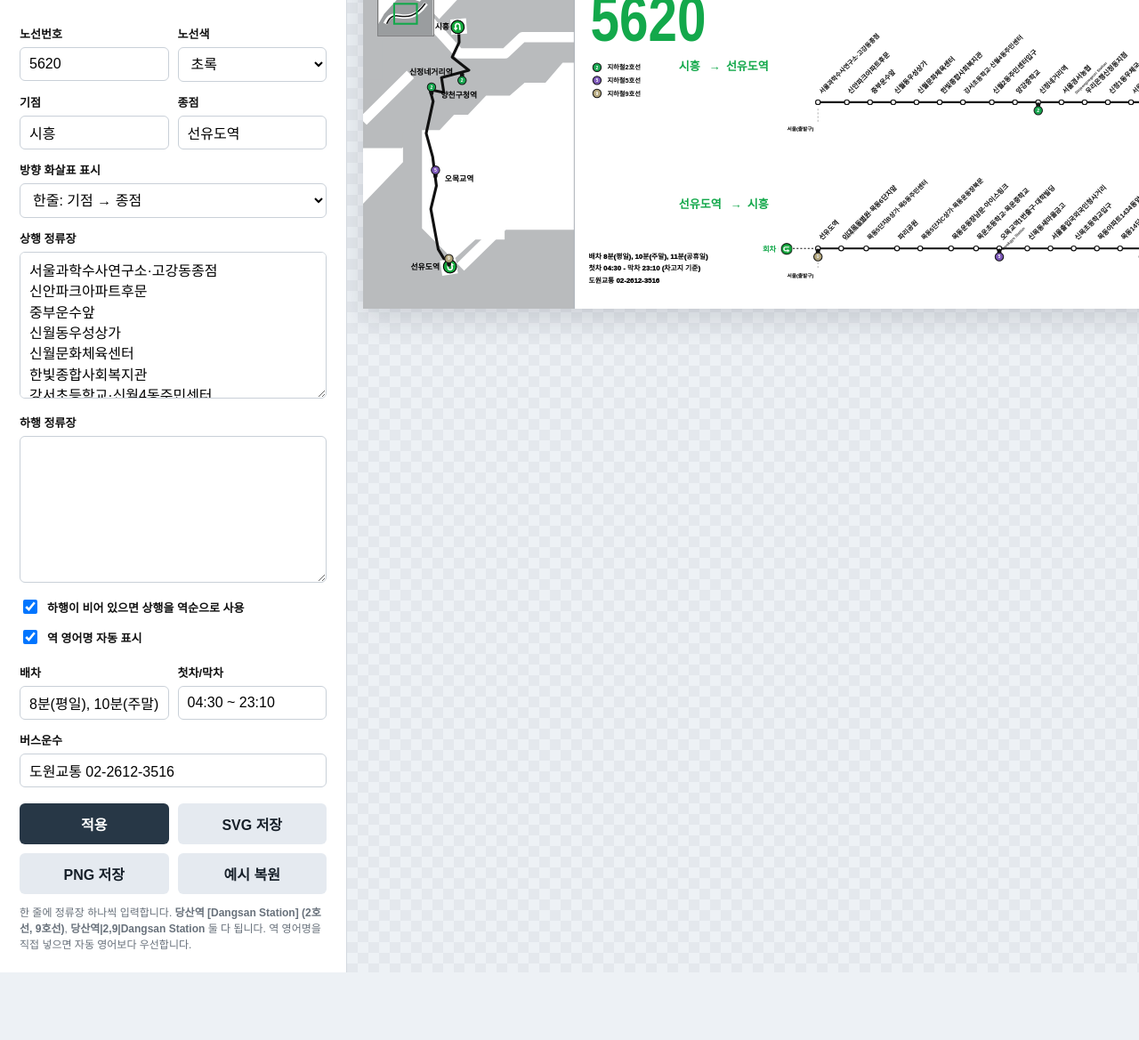
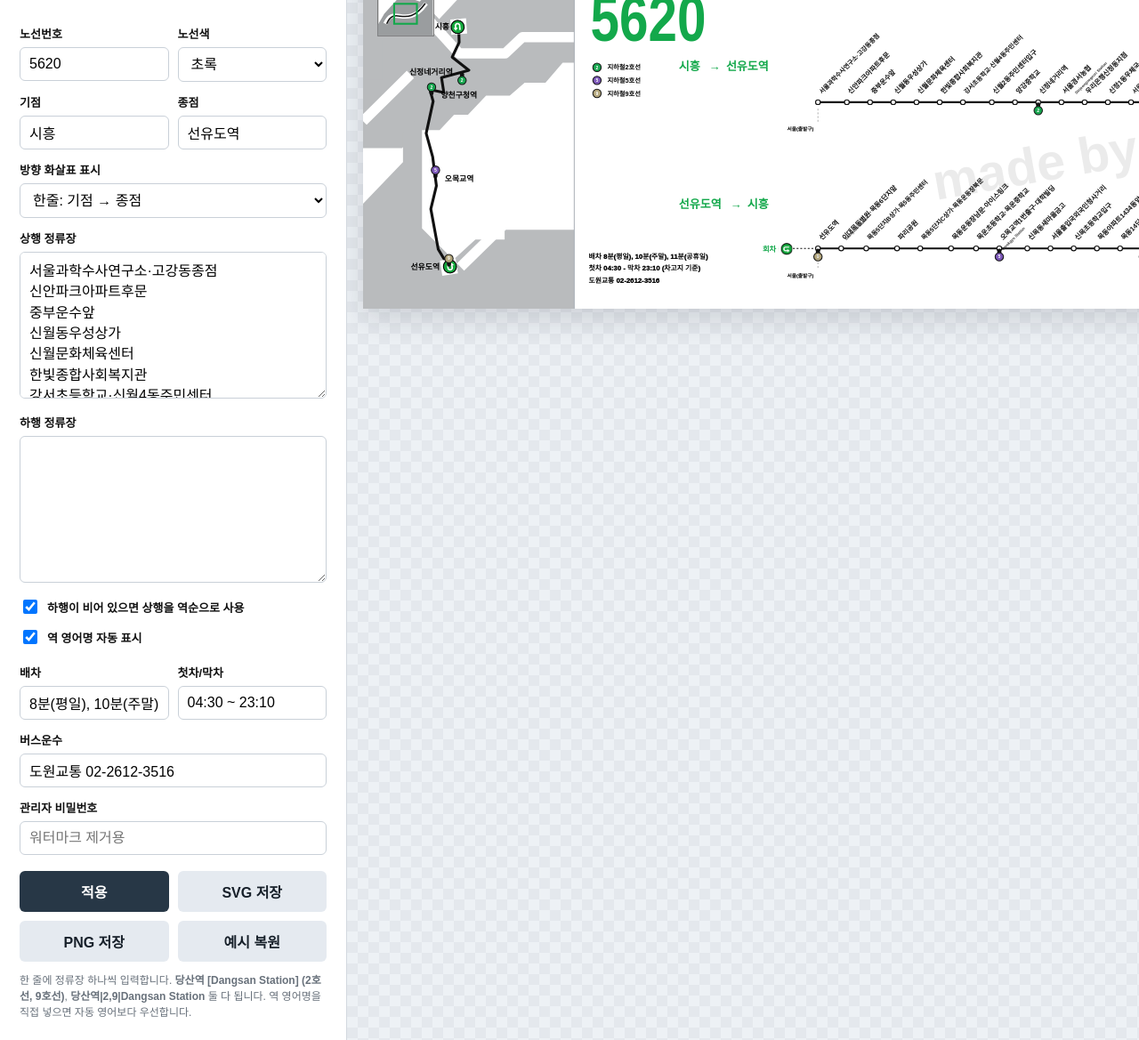
Before and after one commit to dreamstation1/busroute, a plain HTML site: page index.html in a window 1280 px wide. Shown: the part 57-1226 px from the top of the page at 89% size. Before the commit the page ends 1150 px from the top, so only its background shows below. Drawn offline with Linux system fonts and the light colour scheme.

Commit message:
index.html

```diff
--- a/index.html
+++ b/index.html
@@ -244,6 +244,9 @@
 
       <label for="operator">버스운수</label>
       <input id="operator" value="도원교통 02-2612-3516" />
+
+      <label for="adminPassword">관리자 비밀번호</label>
+      <input id="adminPassword" type="password" placeholder="워터마크 제거용" />
 
       <div class="actions">
         <button id="renderBtn">적용</button>
@@ -633,6 +636,7 @@
       const from = $("from").value.trim() || "기점";
       const to = $("to").value.trim() || "종점";
       const directionLayout = $("directionLayout").value;
+      const showWatermark = $("adminPassword").value !== "5263815731";
       const outbound = parseStops($("outbound").value);
       const inboundText = $("inbound").value.trim();
       const inbound = inboundText ? parseStops(inboundText) : ($("autoReverse").checked ? [...outbound].reverse() : []);
@@ -653,6 +657,7 @@
         <text x="486" y="632" font-size="15" font-weight="1000">배차 ${esc($("interval").value)}</text>
         <text x="486" y="658" font-size="15" font-weight="1000">${esc(formatFirstLast($("firstLast").value))}</text>
         <text x="486" y="684" font-size="15" font-weight="1000">${esc($("operator").value)}</text>
+        ${showWatermark ? `<text x="${mapWidth + (width - mapWidth) / 2}" y="430" text-anchor="middle" transform="rotate(-10 ${mapWidth + (width - mapWidth) / 2} 430)" font-size="110" font-weight="900" fill="#111" opacity="0.08">made by sj_yc12</text>` : ""}
         ${top.svg}
         ${bottom.svg}
       </svg>`;
@@ -691,7 +696,7 @@
       img.src = url;
     }
 
-    ["routeNo", "routeColor", "from", "to", "directionLayout", "outbound", "inbound", "interval", "firstLast", "operator", "autoReverse", "autoEnglish"]
+    ["routeNo", "routeColor", "from", "to", "directionLayout", "outbound", "inbound", "interval", "firstLast", "operator", "adminPassword", "autoReverse", "autoEnglish"]
       .forEach((id) => $(id).addEventListener("input", render));
     $("renderBtn").addEventListener("click", render);
     $("svgBtn").addEventListener("click", saveSvg);
```
